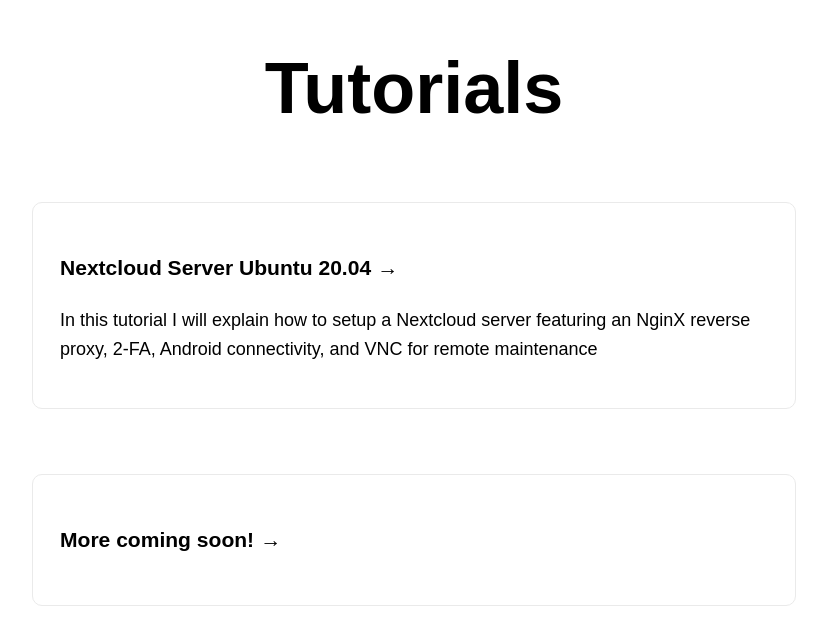
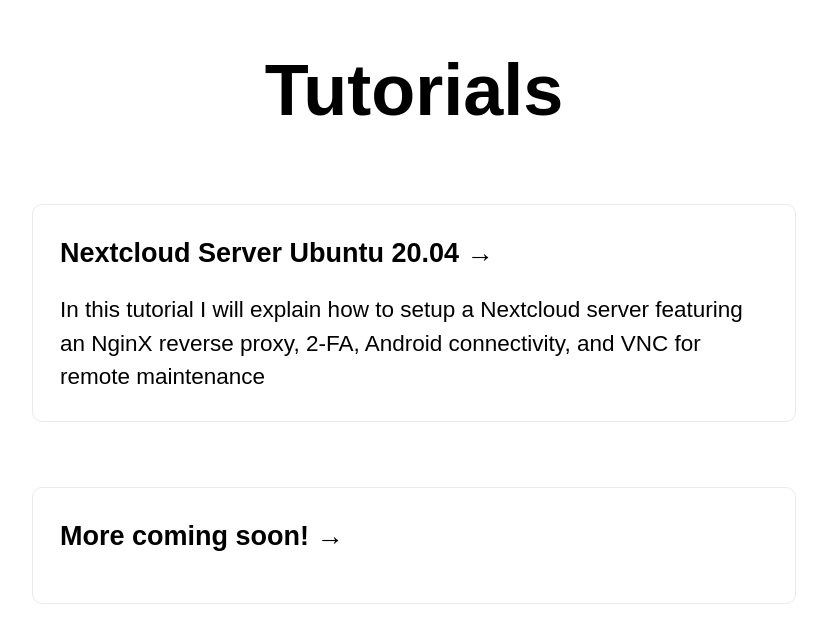
Before and after one commit to lreynolds188/Portfolio, a Next.js app: page /tutorials in a window 1280 px wide. Shown: the part 186-830 px from the top of the page, without its empty margins (226-1053 px from the left). Built offline with nearby package versions, Linux system fonts and the light colour scheme.

Commit message:
Update Home.module.css

```diff
--- a/styles/Home.module.css
+++ b/styles/Home.module.css
@@ -89,17 +89,22 @@
 
 .card:hover,
 .card:focus,
-.card:active {
+.card:active,
+.carwide:hover,
+.cardwide:focus,
+.cardwide:active {
   color: #0070f3;
   border-color: #0070f3;
 }
 
-.card h3 {
+.card h3,
+.cardwide h3 {
   margin: 0 0 1rem 0;
   font-size: 1.5rem;
 }
 
-.card p {
+.card p,
+.cardwide p {
   margin: 0;
   font-size: 1.25rem;
   line-height: 1.5;
```
